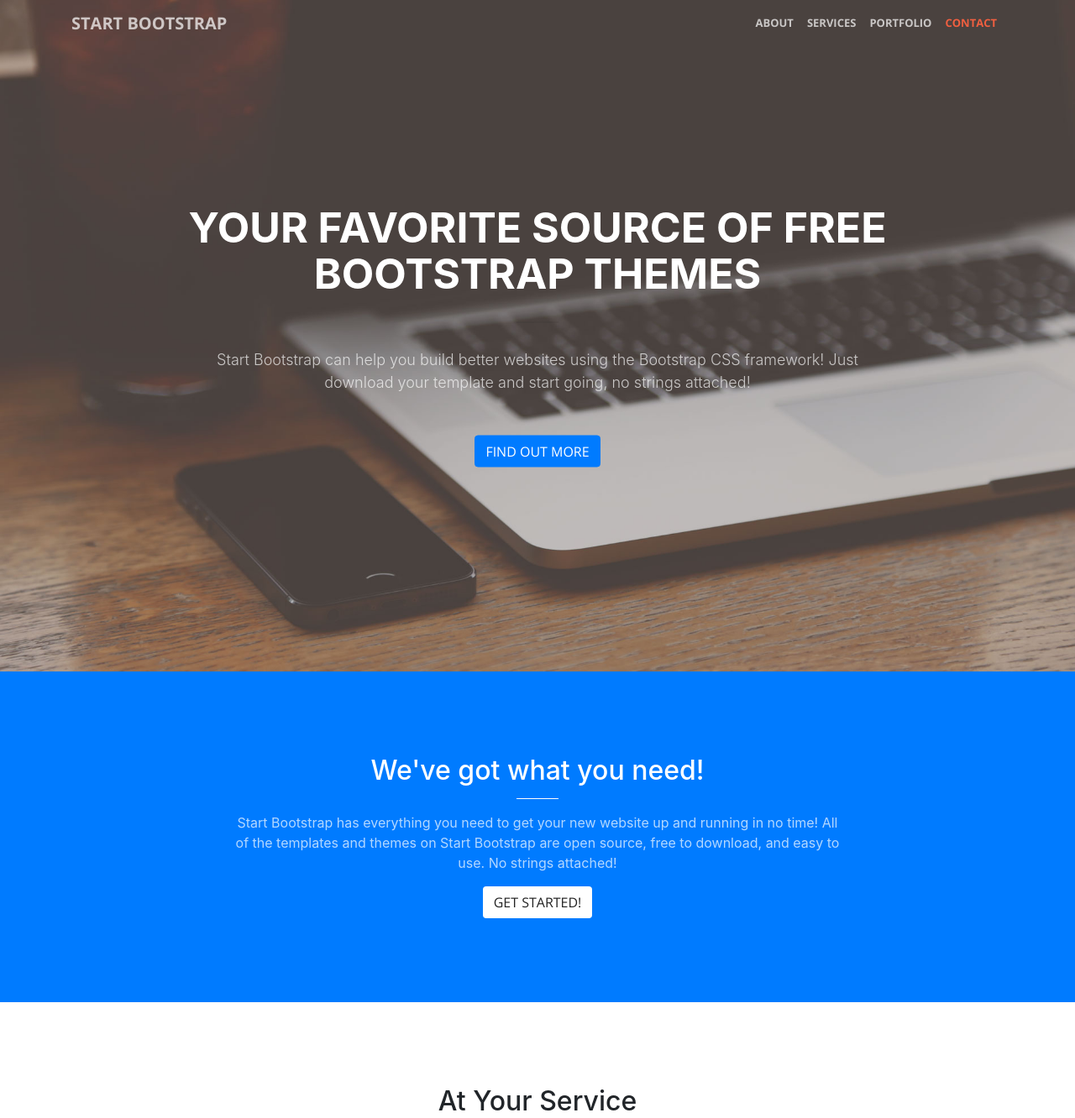
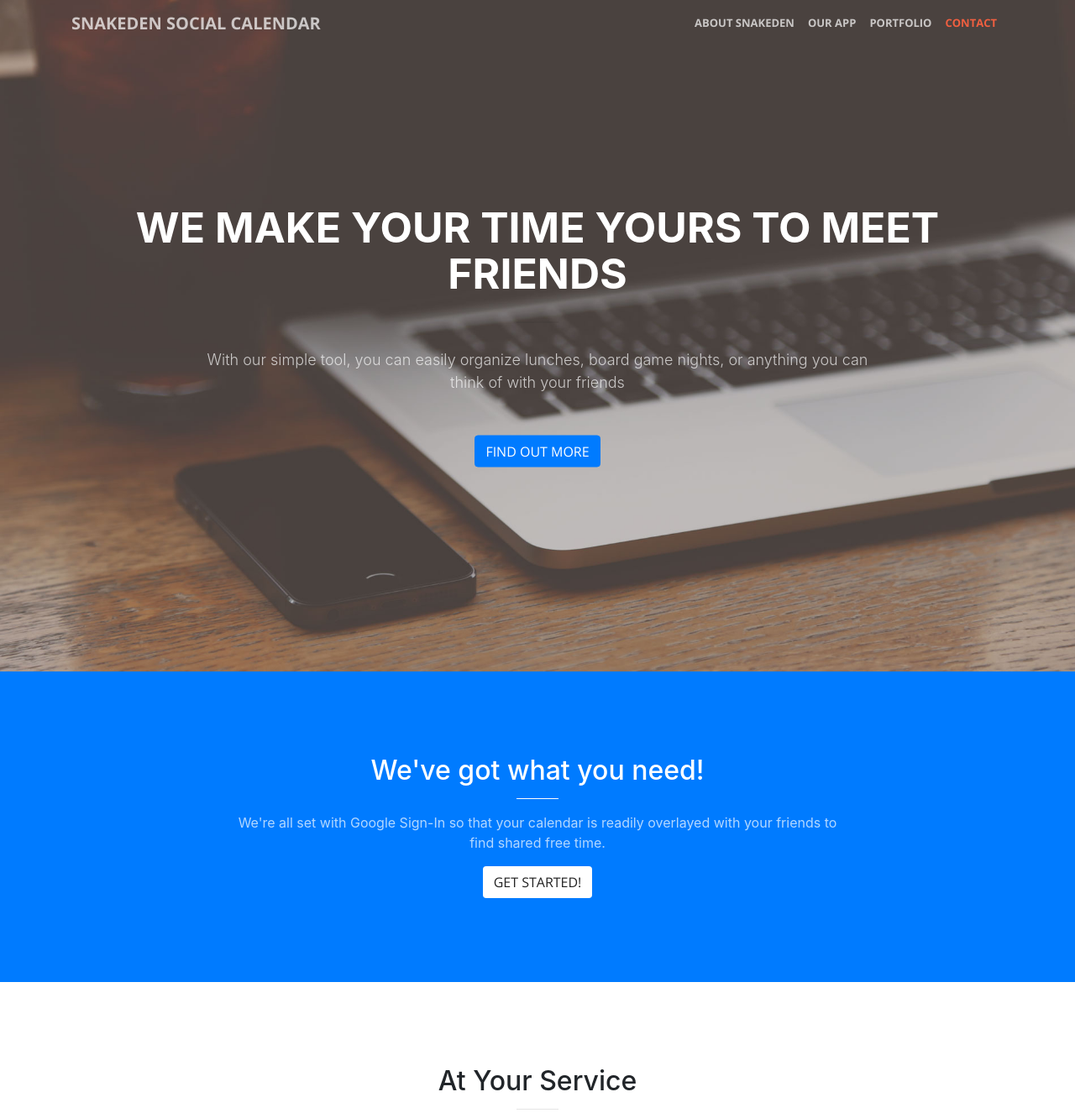
Before and after one commit to brianmickel/snakeden-landing-page, a website with bundled scripts: page index.html in a window 1280 px wide. Shown: the top 1332 px of the page at 84% size. Built offline with nearby package versions, Linux system fonts and the light colour scheme.

Commit message:
making some changes

```diff
--- a/index.html
+++ b/index.html
@@ -8,7 +8,7 @@
     <meta name="description" content="">
     <meta name="author" content="">
 
-    <title>Creative - Start Bootstrap Theme</title>
+    <title>SnakeDen - Social Calendar</title>
 
     <!-- Bootstrap core CSS -->
     <link href="vendor/bootstrap/css/bootstrap.min.css" rel="stylesheet">
@@ -31,17 +31,17 @@
     <!-- Navigation -->
     <nav class="navbar navbar-expand-lg navbar-light fixed-top" id="mainNav">
       <div class="container">
-        <a class="navbar-brand js-scroll-trigger" href="#page-top">Start Bootstrap</a>
+        <a class="navbar-brand js-scroll-trigger" href="#page-top">SnakeDen Social Calendar</a>
         <button class="navbar-toggler navbar-toggler-right" type="button" data-toggle="collapse" data-target="#navbarResponsive" aria-controls="navbarResponsive" aria-expanded="false" aria-label="Toggle navigation">
           <span class="navbar-toggler-icon"></span>
         </button>
         <div class="collapse navbar-collapse" id="navbarResponsive">
           <ul class="navbar-nav ml-auto">
             <li class="nav-item">
-              <a class="nav-link js-scroll-trigger" href="#about">About</a>
+              <a class="nav-link js-scroll-trigger" href="#about">About SnakeDen</a>
             </li>
             <li class="nav-item">
-              <a class="nav-link js-scroll-trigger" href="#services">Services</a>
+              <a class="nav-link js-scroll-trigger" href="#services">Our App</a>
             </li>
             <li class="nav-item">
               <a class="nav-link js-scroll-trigger" href="#portfolio">Portfolio</a>
@@ -57,9 +57,9 @@
     <header class="masthead">
       <div class="header-content">
         <div class="header-content-inner">
-          <h1 id="homeHeading">Your Favorite Source of Free Bootstrap Themes</h1>
+          <h1 id="homeHeading">We make your time yours to meet friends</h1>
           <hr>
-          <p>Start Bootstrap can help you build better websites using the Bootstrap CSS framework! Just download your template and start going, no strings attached!</p>
+          <p>With our simple tool, you can easily organize lunches, board game nights, or anything you can think of with your friends</p>
           <a class="btn btn-primary btn-xl js-scroll-trigger" href="#about">Find Out More</a>
         </div>
       </div>
@@ -71,7 +71,7 @@
           <div class="col-lg-8 mx-auto text-center">
             <h2 class="section-heading text-white">We've got what you need!</h2>
             <hr class="light">
-            <p class="text-faded">Start Bootstrap has everything you need to get your new website up and running in no time! All of the templates and themes on Start Bootstrap are open source, free to download, and easy to use. No strings attached!</p>
+            <p class="text-faded">We're all set with Google Sign-In so that your calendar is readily overlayed with your friends to find shared free time.</p>
             <a class="btn btn-default btn-xl js-scroll-trigger" href="#services">Get Started!</a>
           </div>
         </div>
```
